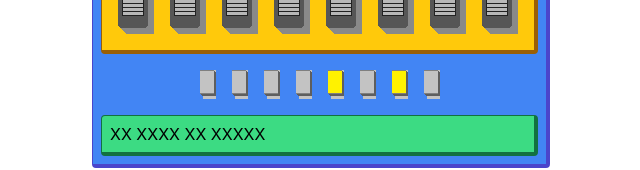
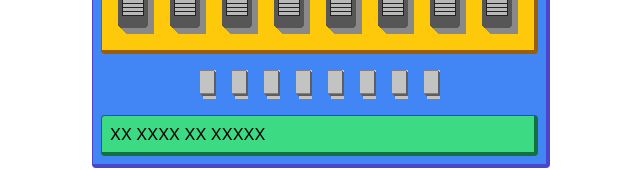
Before and after one commit to learn-systemverilog/learn-systemverilog.github.io, a React (Create React App) app: page / in a window 1280 px wide. Shown: the part 353-523 px from the top of the page, without its empty margins (319-959 px from the left). Built offline with nearby package versions, Linux system fonts and the light colour scheme.

Commit message:
Bind swis and leds

```diff
--- a/src/App.js
+++ b/src/App.js
@@ -16,22 +16,21 @@ const styles = {
 };
 
 function App() {
-  const [time, setTime] = useState(0);
+  const [led, setLed] = useState(0);
+  const [swi, setSwi] = useState(0);
 
   useEffect(() => {
-    setTimeout(() => {
-      setTime(time + 1);
-    }, 1000);
-  });
+    setLed(swi);
+  }, [swi]);
 
   return (
     <div style={styles.overlay}>
       <div style={styles.inner}>
         <Board background="#4285f4" border="#4b45cb">
           <Board background="#ffc90b" border="#9a5f05">
-            <Switches />
+            <Switches swi={swi} setSwi={setSwi} />
           </Board>
-          <Leds led={time} />
+          <Leds led={led} />
           <Board background="#3cdb83" border="#127141">
             XX XXXX XX XXXXX
         </Board>
--- a/src/components/Switches.js
+++ b/src/components/Switches.js
@@ -8,22 +8,15 @@ const styles = {
     }
 };
 
-export default function Switches() {
-    const [swi, setSwi] = useState(0);
-
+export default function Switches(props) {
     function onSwitch(on, index) {
-        console.log(on, index);
         const diff = 2 ** index;
         if (on) {
-            setSwi(swi + diff);
+            props.setSwi(props.swi + diff);
         } else {
-            setSwi(swi - diff);
+            props.setSwi(props.swi - diff);
         }
     }
-
-    useEffect(() => {
-        console.log(swi);
-    }, [swi]);
 
     return (
         <div style={styles.switches}>
```
